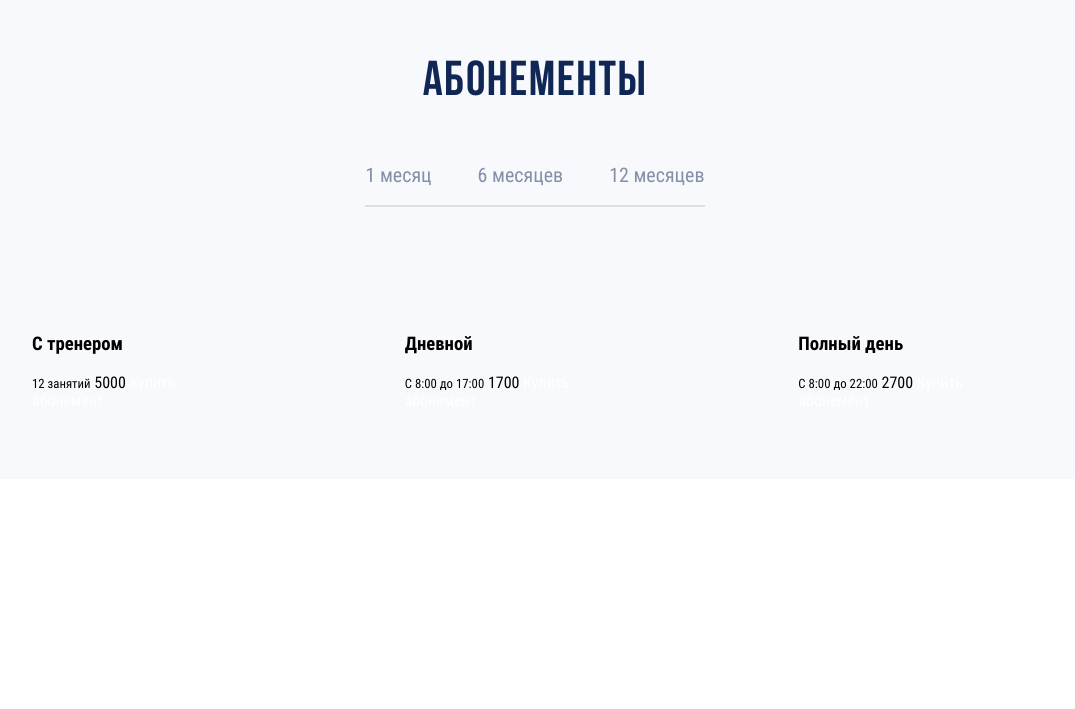
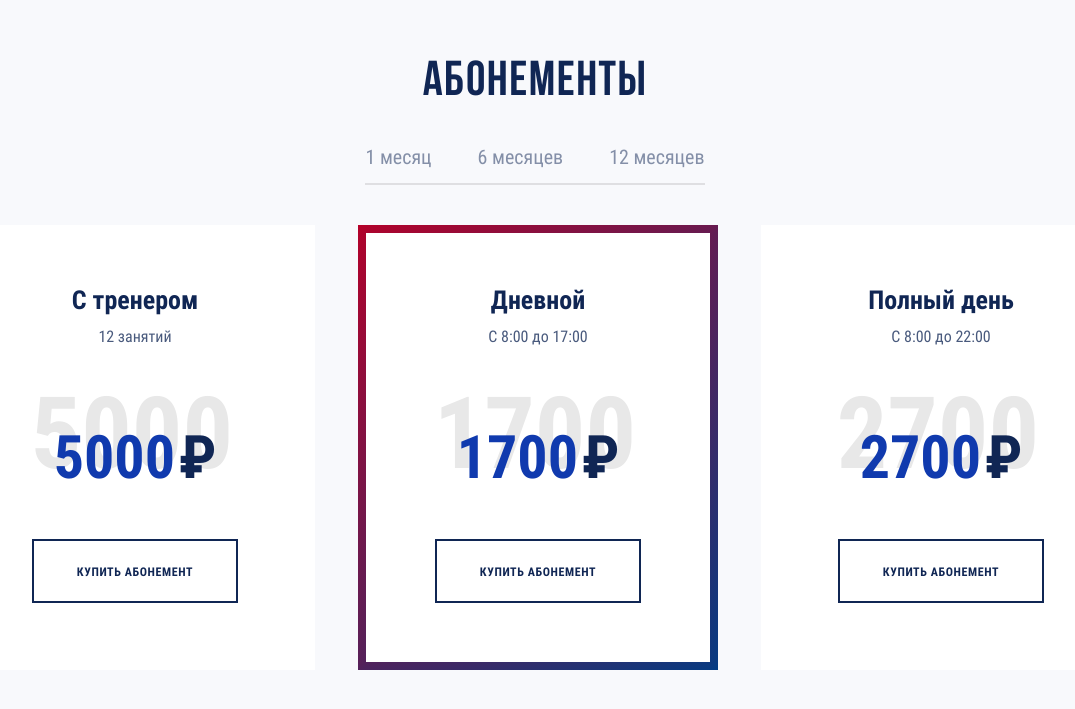
Before and after one commit to summertime-fms/fitness, a website: page source/index.html in a window 1280 px wide. Shown: the part 1475-2184 px from the top of the page, without its empty margins (105-1180 px from the left). Before the commit the page ends 1954 px from the top, so only its background shows below. Drawn offline with nearby package versions, Linux system fonts and the light colour scheme; files that its build step writes are made by us from their sources; files whose address does not match are found by name.

Commit message:
добавляет готовую верстку блока Товары на десктоп(без оживления)

```diff
--- a/source/index.html
+++ b/source/index.html
@@ -91,20 +91,26 @@
           <article class="catalog__item product">
             <h3 class="product__title">С тренером</h3>
             <small class="product__note">12 занятий</small>
-            <span class="product__price">5000</span>
-            <a class="product__button" href="#">Купить абонемент</a>
+            <div class="product__price-wrapper" data-parent="5000">
+              <span class="product__price">5000</span>
+            </div>
+            <a class="product__button button" href="#">Купить абонемент</a>
           </article>
-          <article class="catalog__item product">
+          <article class="catalog__item product catalog__item--active">
             <h3 class="product__title">Дневной</h3>
             <small class="product__note">С 8:00 до 17:00</small>
-            <span class="product__price">1700</span>
-            <a class="product__button" href="#">Купить абонемент</a>
+            <div class="product__price-wrapper" data-parent="1700">
+              <span class="product__price">1700</span>
+            </div>
+            <a class="product__button button" href="#">Купить абонемент</a>
           </article>
           <article class="catalog__item product">
             <h3 class="product__title">Полный день</h3>
             <small class="product__note">С 8:00 до 22:00</small>
-            <span class="product__price">2700</span>
-            <a class="product__button" href="#">Купить абонемент</a>
+            <div class="product__price-wrapper" data-parent="2700">
+              <span class="product__price">2700</span>
+            </div>
+            <a class="product__button button" href="#">Купить абонемент</a>
           </article>
         </div>
       </div>
--- a/source/sass/blocks/catalog.scss
+++ b/source/sass/blocks/catalog.scss
@@ -1,5 +1,6 @@
 .catalog {
   background-color: #f8f9fc;
+  padding-bottom: 127px;
 }
 
 .catalog__wrapper {
@@ -9,7 +10,7 @@
 
 .catalog__title {
   text-align: center;
-  padding-bottom: 53px;
+  padding-bottom: 35px;
 }
 
 .catalog__inner {
@@ -23,7 +24,7 @@
   @include list-default;
   display: flex;
   margin-bottom: 40px;
-  padding-bottom: 15px;
+  padding-bottom: 11px;
   border-bottom: 2px solid rgba(120, 120, 120, 0.2);
 }
 
@@ -43,5 +44,13 @@
 
 .catalog__items {
   display: flex;
-  justify-content: center;
+  flex-wrap: wrap;
+  margin-right: -49px;
+  min-width: 1160px;
 }
+
+.catalog__item--active {
+  border: 8px solid transparent;
+  border-image: linear-gradient(-225deg, #b80027, #003d85) 30;
+  padding: 53px 75px;
+}
--- a/source/sass/blocks/product.scss
+++ b/source/sass/blocks/product.scss
@@ -1,4 +1,78 @@
 .product {
-  min-width: 360px;
-  padding: 68px 77px;
+  width: 360px;
+  padding: 61px 75px;
+  margin-right: 43px;
+  display: flex;
+  flex-direction: column;
+  align-items: center;
+  background-color: #ffffff;
 }
+
+.product__title {
+  margin: 0;
+  padding-bottom: 10px;
+  font-weight: 700;
+  font-size: 26px;
+  line-height: 29px;
+  user-select: none;
+  color: #102654;
+}
+
+.product__note {
+  padding-bottom: 64px;
+  font-size: 16px;
+  line-height: 1.5;
+  color: #495a7d;
+  user-select: none;
+}
+
+.product__price {
+  font-weight: 700;
+  font-size: 60px;
+  line-height: 1.5;
+  color: #103aae;
+  position: relative;
+  z-index: 3;
+}
+
+.product__price-wrapper {
+  padding-bottom: 36px;
+  user-select: none;
+}
+
+.product__price-wrapper::before {
+  content: attr(data-parent);
+  text-shadow: -23px -37px 0 opacify(#e8e8e8, 0.48);
+  font-size: 100px;
+  color: transparent;
+  font-weight: 700;
+  position: absolute;
+  z-index: 2;
+}
+
+.product__price-wrapper::after {
+  content: "    ₽";
+  color: #102654;
+  position: relative;
+  z-index: 3;
+  font-size: 60px;
+  font-weight: 700;
+}
+
+.product__button {
+  font-size: 12px;
+  margin-bottom: 6px;
+  padding-top: 24px;
+  line-height: 14px;
+  letter-spacing: 0.05em;
+  color: #102654;
+  border-color: #102654;
+  border-width: 2px;
+  width: 206px;
+}
+
+.product__button:hover {
+  background: linear-gradient(111.72deg, #ed0233 17.6%, #003eb7 95.31%);
+  color: #ffffff;
+  border: none;
+}
--- a/source/sass/style.scss
+++ b/source/sass/style.scss
@@ -7,5 +7,5 @@
 @import "blocks/page-header.scss";
 @import "blocks/intro.scss";
 @import "blocks/about-us.scss";
+@import "blocks/product.scss";
 @import "blocks/catalog.scss";
-@import "blocks/product.scss";
```
Also changed, not shown: build/css/style.min.css, build/index.html, 1 other file.
